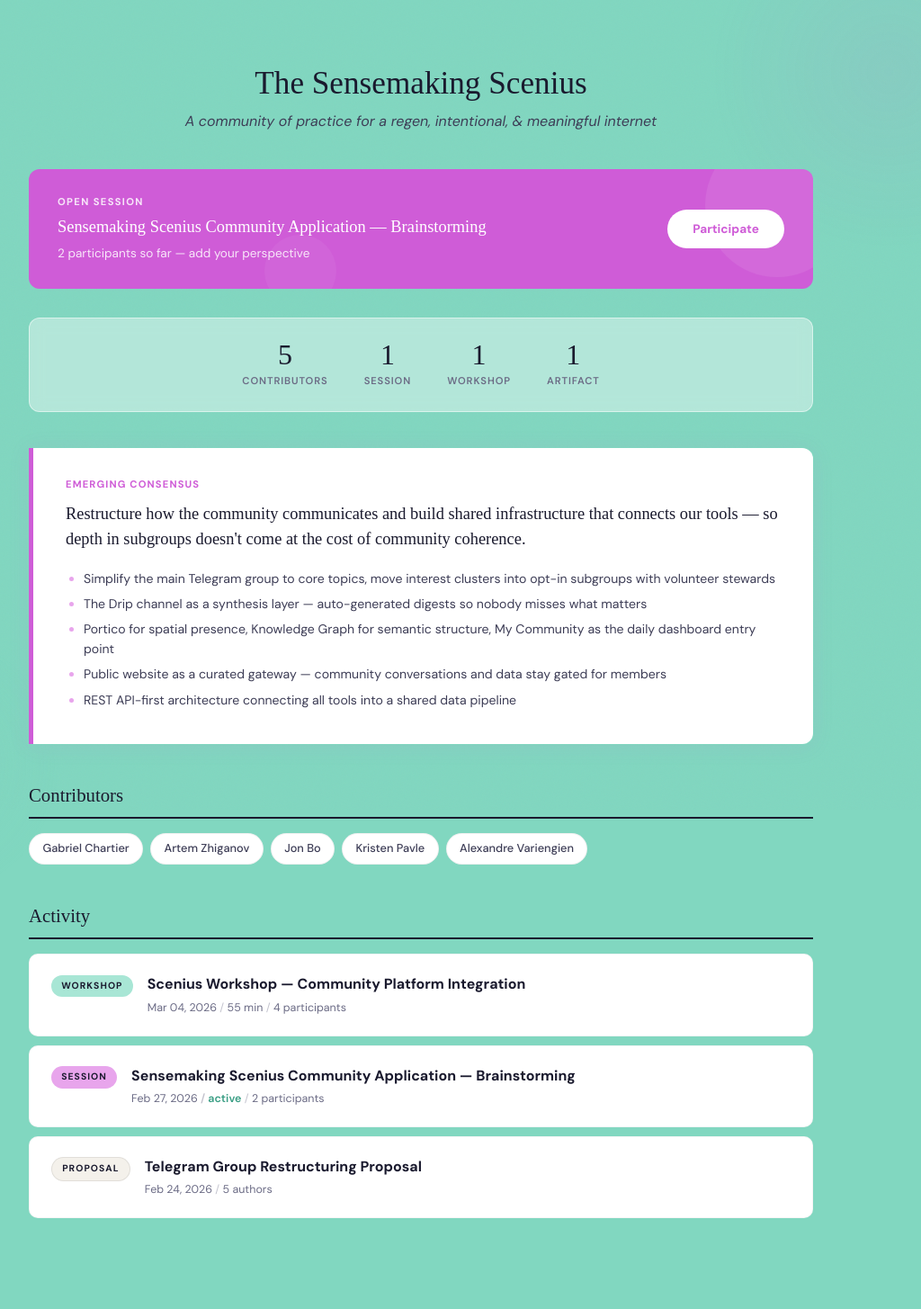
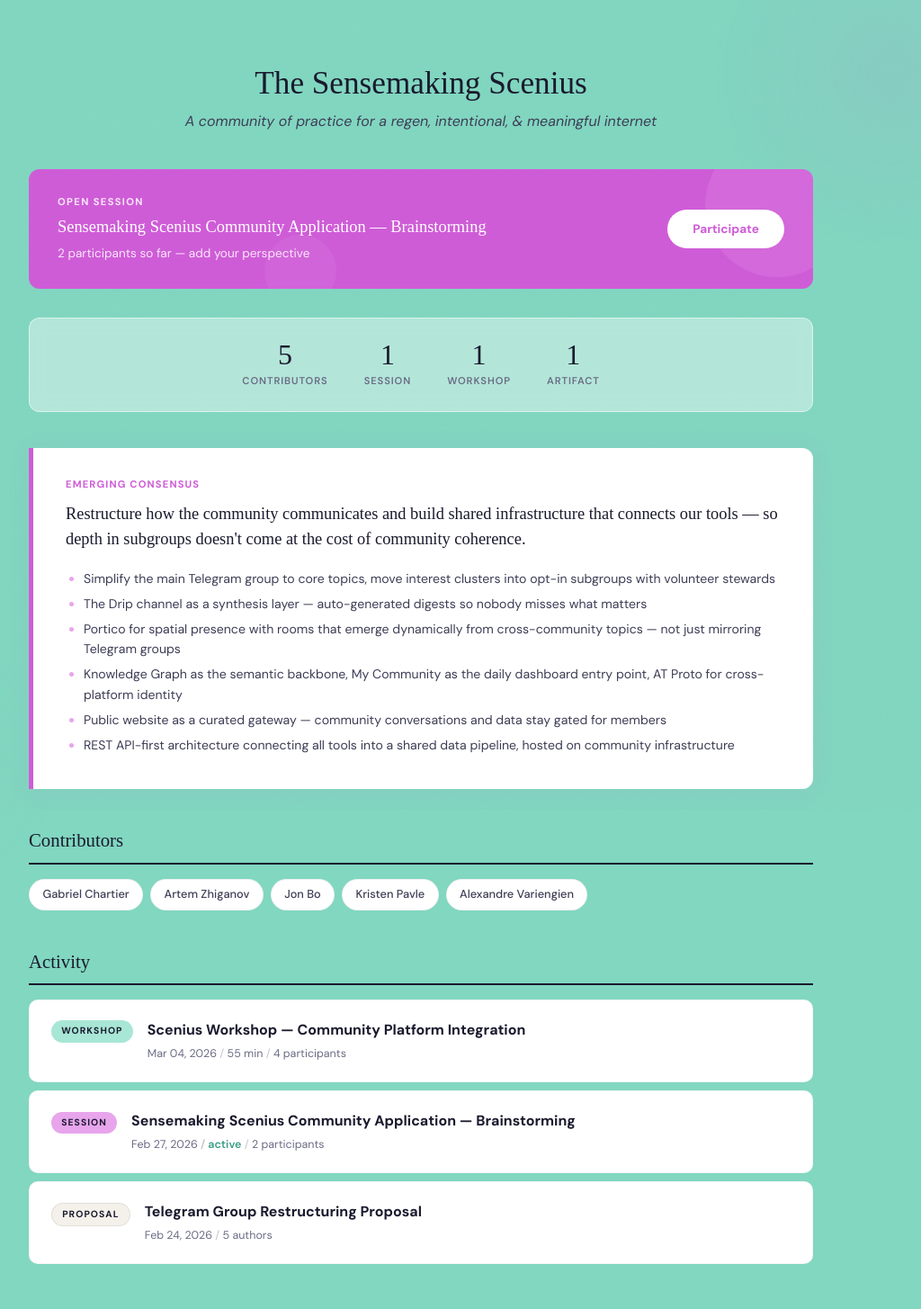
Before and after one commit to sensemaking-scenius/scenius-infra-upgrade, a Jekyll site: the page built from index.html, in a window 1280 px wide. Shown: the whole page at 90% size, without its empty margins (172-1196 px from the left). Built offline with Jekyll 4.4.1, drawn with Linux system fonts in a browser that asks for light colours; some web fonts are replaced; before the commit the page ends 1404 px from its top, so only the background shows below that.

Commit message:
Update consensus with workshop insights — dynamic rooms, AT Proto, infra
Co-Authored-By: Claude Opus 4.6 <noreply@anthropic.com>

```diff
--- a/index.html
+++ b/index.html
@@ -64,9 +64,10 @@ layout: default
     <ul>
       <li>Simplify the main Telegram group to core topics, move interest clusters into opt-in subgroups with volunteer stewards</li>
       <li>The Drip channel as a synthesis layer — auto-generated digests so nobody misses what matters</li>
-      <li>Portico for spatial presence, Knowledge Graph for semantic structure, My Community as the daily dashboard entry point</li>
+      <li>Portico for spatial presence with rooms that emerge dynamically from cross-community topics — not just mirroring Telegram groups</li>
+      <li>Knowledge Graph as the semantic backbone, My Community as the daily dashboard entry point, AT Proto for cross-platform identity</li>
       <li>Public website as a curated gateway — community conversations and data stay gated for members</li>
-      <li>REST API-first architecture connecting all tools into a shared data pipeline</li>
+      <li>REST API-first architecture connecting all tools into a shared data pipeline, hosted on community infrastructure</li>
     </ul>
   </div>
 </div>
```
